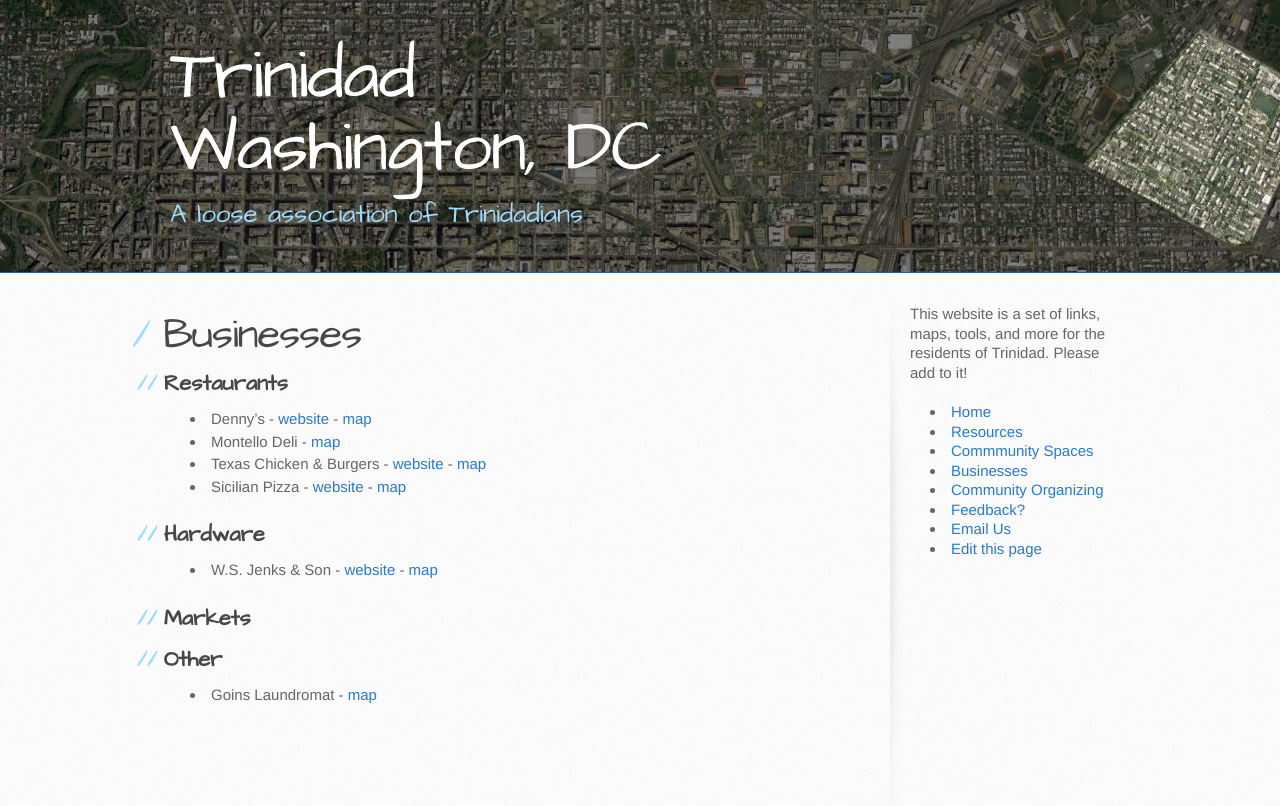
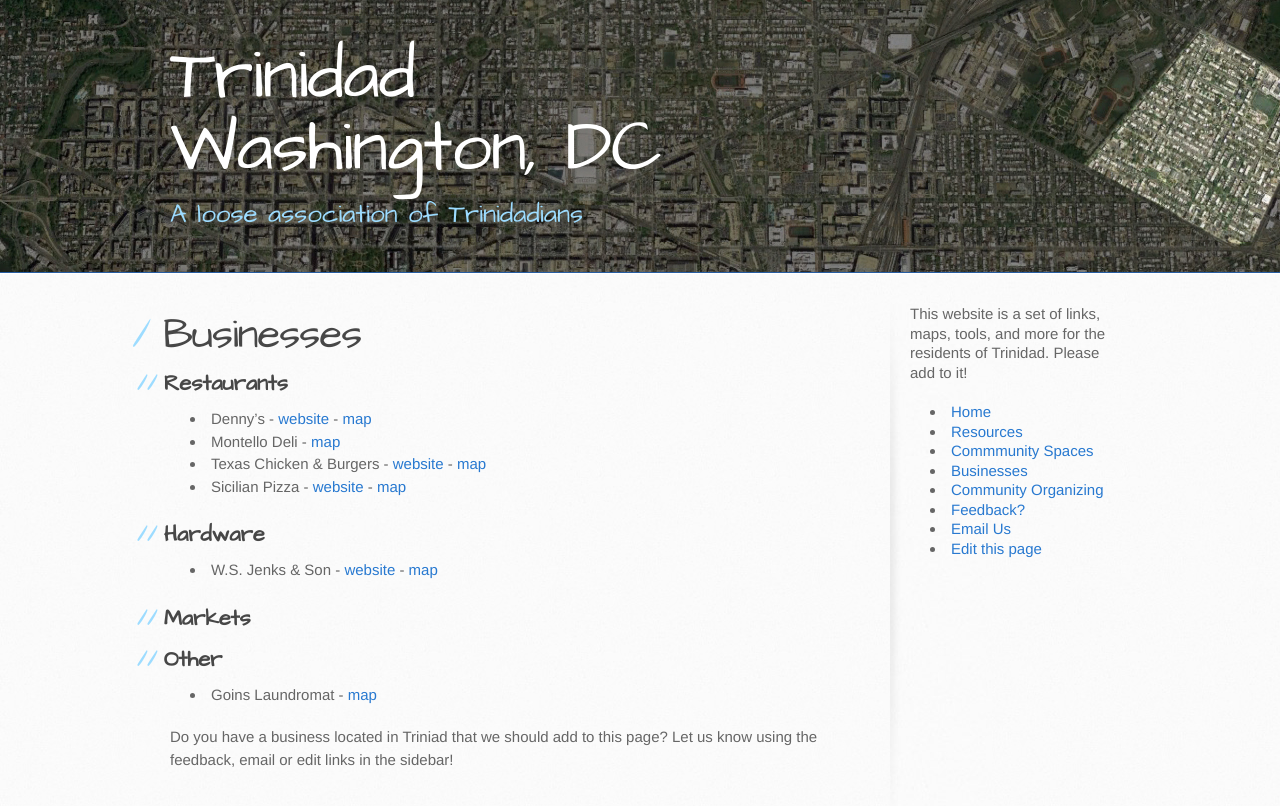
Before and after one commit to gbinal/tobago, a Jekyll site: the page built from businesses.md, in a window 1280 px wide. Shown: the top 806 px of the page. Built offline with Jekyll 4.4.1, drawn with Linux system fonts in a browser that asks for light colours.

Commit message:
adding footer

```diff
--- a/businesses.md
+++ b/businesses.md
@@ -21,3 +21,6 @@ published: true
 ## Other
 
 * Goins Laundromat - [map](https://goo.gl/maps/kq4ook5gWcPpfGNMA)
+
+
+<p><em>Do you have a business located in Triniad that we should add to this page?  Let us know using the feedback, email or edit links in the sidebar!</em></p>
```
